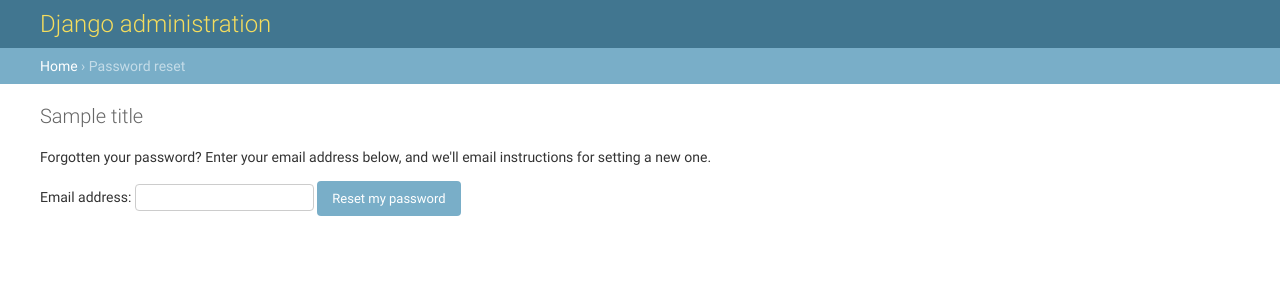
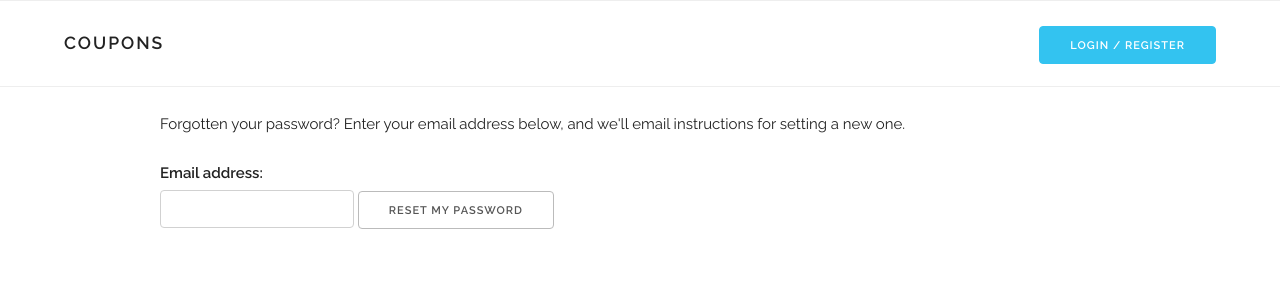
Before and after one commit to diasclive/WSG-Coupons, a Django app: template templates/registration/password_reset_form.html in a window 1280 px wide. Shown: the top 300 px of the page. Run offline with Django 3.2, Linux system fonts and the light colour scheme; tables that the repository leaves empty hold one stand-in row (values such as "Sample post"); the template is opened without the code that fills it: values that come from a table or form of the project are taken from there, most other values are stand-ins (such as "Sample title", 1, 10 or a date in 2020).

Commit message:
modified password_reset_complete and password_reset_form

```diff
--- a/templates/registration/password_reset_form.html
+++ b/templates/registration/password_reset_form.html
@@ -1,22 +1,12 @@
-{% extends "admin/base_site.html" %}
-{% load i18n %}
+{% extends "base.html" %}
 
-{% block breadcrumbs %}
-<div class="breadcrumbs">
-<a href="{% url 'admin:index' %}">{% trans 'Home' %}</a>
-&rsaquo; {% trans 'Password reset' %}
-</div>
-{% endblock %}
-
-{% block title %}{{ title }}{% endblock %}
-{% block content_title %}<h1>{{ title }}</h1>{% endblock %}
+{% block title %}password_reset_form{% endblock %}
+{% block content_title %}<h1>Password Reset Form</h1>{% endblock %}
 {% block content %}
-
-<p>{% trans "Forgotten your password? Enter your email address below, and we'll email instructions for setting a new one." %}</p>
+<p>Forgotten your password? Enter your email address below, and we'll email instructions for setting a new one.</p>
 
 <form method="post">{% csrf_token %}
 {{ form.email.errors }}
-<p><label for="id_email">{% trans 'Email address:' %}</label> {{ form.email }} <input type="submit" value="{% trans 'Reset my password' %}" /></p>
+<p><label for="id_email">Email address:</label> {{ form.email }} <input type="submit" value="Reset my password" /></p>
 </form>
-
 {% endblock %}
```
Also changed, not shown: templates/registration/password_reset_complete.html (+5 -13 lines).
